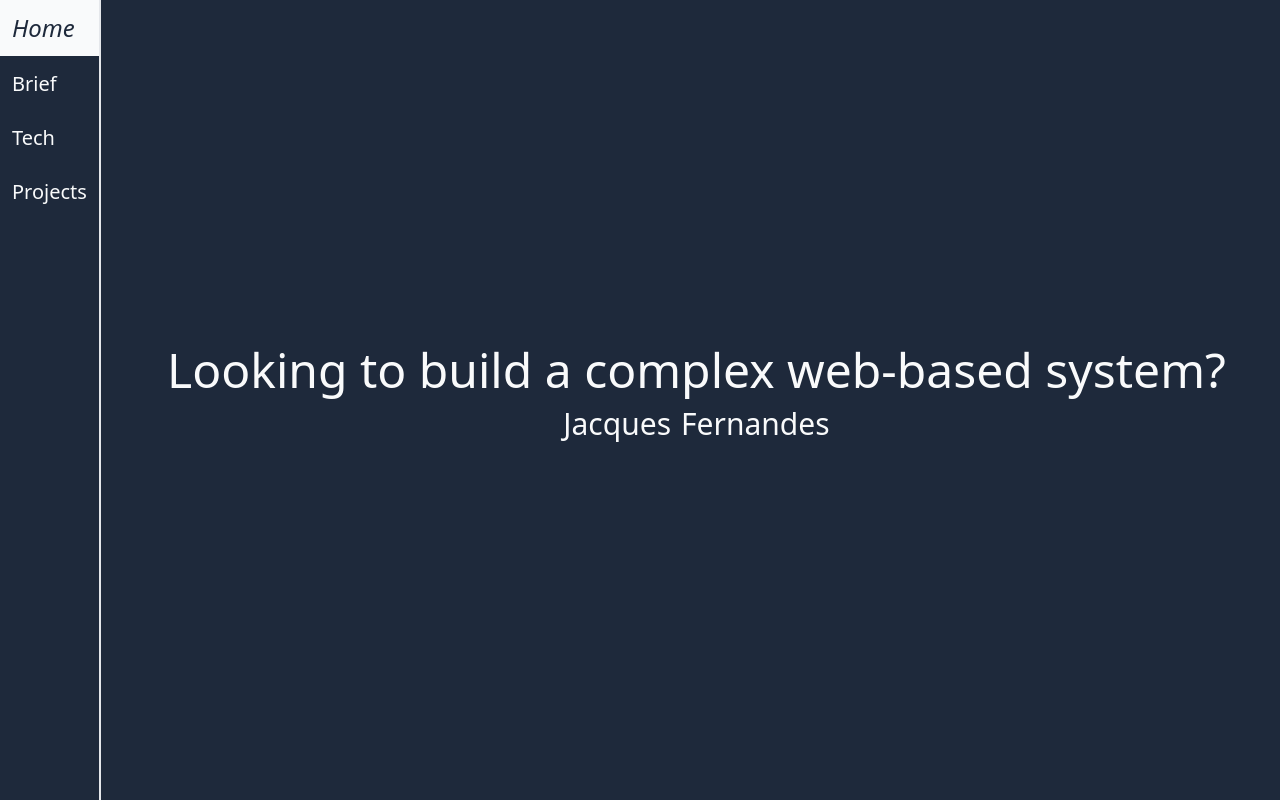
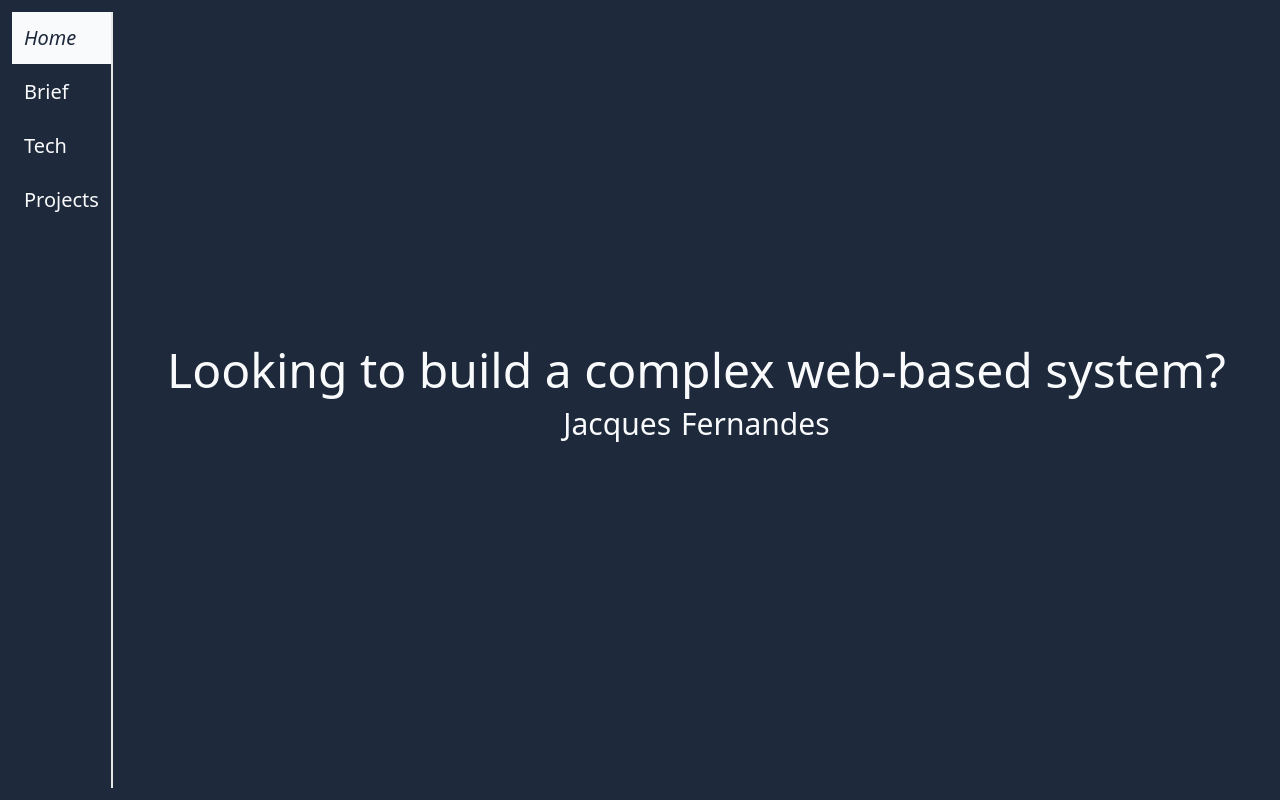
Before and after one commit to JacquesFernandes/portfolio-site-2, a Next.js app: page / in a window 1280 px wide. Built offline with nearby package versions, Linux system fonts and the light colour scheme.

Commit message:
Add `padded` and `href` props to Section component

```diff
--- a/components/section.tsx
+++ b/components/section.tsx
@@ -4,9 +4,11 @@ import cx from 'clsx';
 type SectionProps = {
 	children: ReactNode;
 	size?: 'page' | 'fit';
-	className?: HTMLAttributes<HTMLElement>['className']
+	className?: HTMLAttributes<HTMLElement>['className'];
+	padded?: boolean;
+	href?: string;
 }
 
-export const Section: FC<SectionProps> = ({ children, size='page', className }) => <section className={cx("h-screen w-full flex flex-col overflow-x-hidden", { 'h-fit': size === 'fit', 'h-screen': size === 'page' || size !== 'fit' }, className )} >
+export const Section: FC<SectionProps> = ({ children, size='page', padded=true, className, href }) => <section id={href} className={cx("h-screen w-full overflow-x-hidden", { 'h-fit': size === 'fit', 'h-screen': size === 'page' || size !== 'fit', 'p-3': padded }, className )} >
 	{children}
 </section>
```
